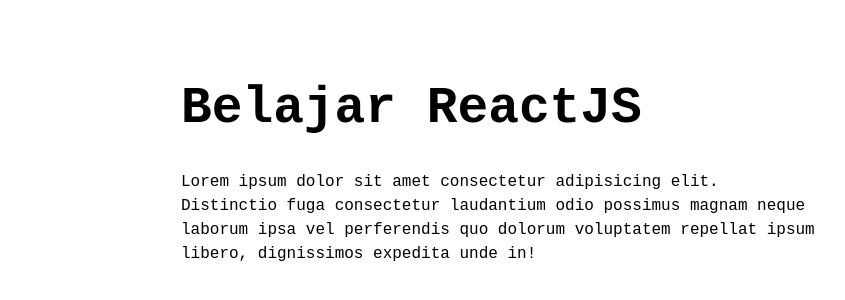
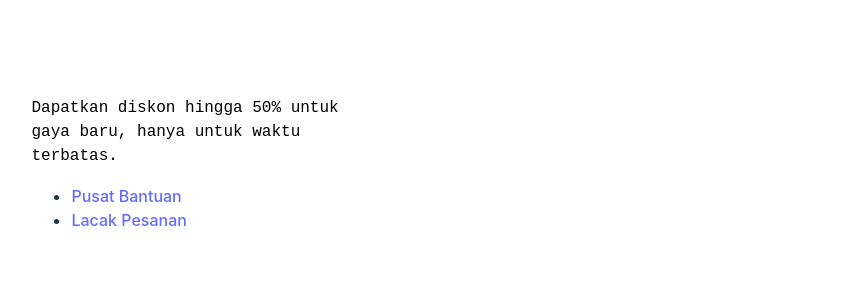
Before and after one commit to carto122/belajar-react, a React (Vite) app: page / in a window 1280 px wide. Shown: the part 236-536 px from the top of the page, without its empty margins (139-984 px from the left). Built offline with nearby package versions, Linux system fonts and the light colour scheme.

Commit message:
buat compont header

```diff
--- a/src/App.jsx
+++ b/src/App.jsx
@@ -1,18 +1,12 @@
 import "./App.css";
+import { BrowserRouter } from "react-router-dom";
+import Header from "./components/Header";
 
 function App() {
   return (
-    <>
-      <div className="container card">
-        <h1>Belajar ReactJS</h1>
-        <p>
-          Lorem ipsum dolor sit amet consectetur adipisicing elit. Distinctio
-          fuga consectetur laudantium odio possimus magnam neque laborum ipsa
-          vel perferendis quo dolorum voluptatem repellat ipsum libero,
-          dignissimos expedita unde in!
-        </p>
-      </div>
-    </>
+    <BrowserRouter>
+      <Header />
+    </BrowserRouter>
   );
 }
 
--- /dev/null
+++ b/src/components/Header/index.jsx
@@ -0,0 +1,33 @@
+import { Link } from "react-router-dom";
+
+const Header = () => {
+  return (
+    <header className="bg-white">
+      <div className="top-strip py-2 border-t-[1px] border-gray-250 border-b-[1px]">
+        <div className="container">
+          <div className="flex items-center justify-between text-menu">
+            <div className="col1 w-[50%]">
+              <p className="text-[13px] font-[500]">
+                Dapatkan diskon hingga 50% untuk gaya baru, hanya untuk waktu
+                terbatas.
+              </p>
+            </div>
+
+            <div className="col2 w-[50%] items-center justify-end">
+              <ul className="flex items-center gap-2">
+                <li className="list-none">
+                  <Link className="text-[13px] link">Pusat Bantuan</Link>
+                </li>
+                <li className="list-none">
+                  <Link className="text-[13px] link">Lacak Pesanan</Link>
+                </li>
+              </ul>
+            </div>
+          </div>
+        </div>
+      </div>
+    </header>
+  );
+};
+
+export default Header;
```
